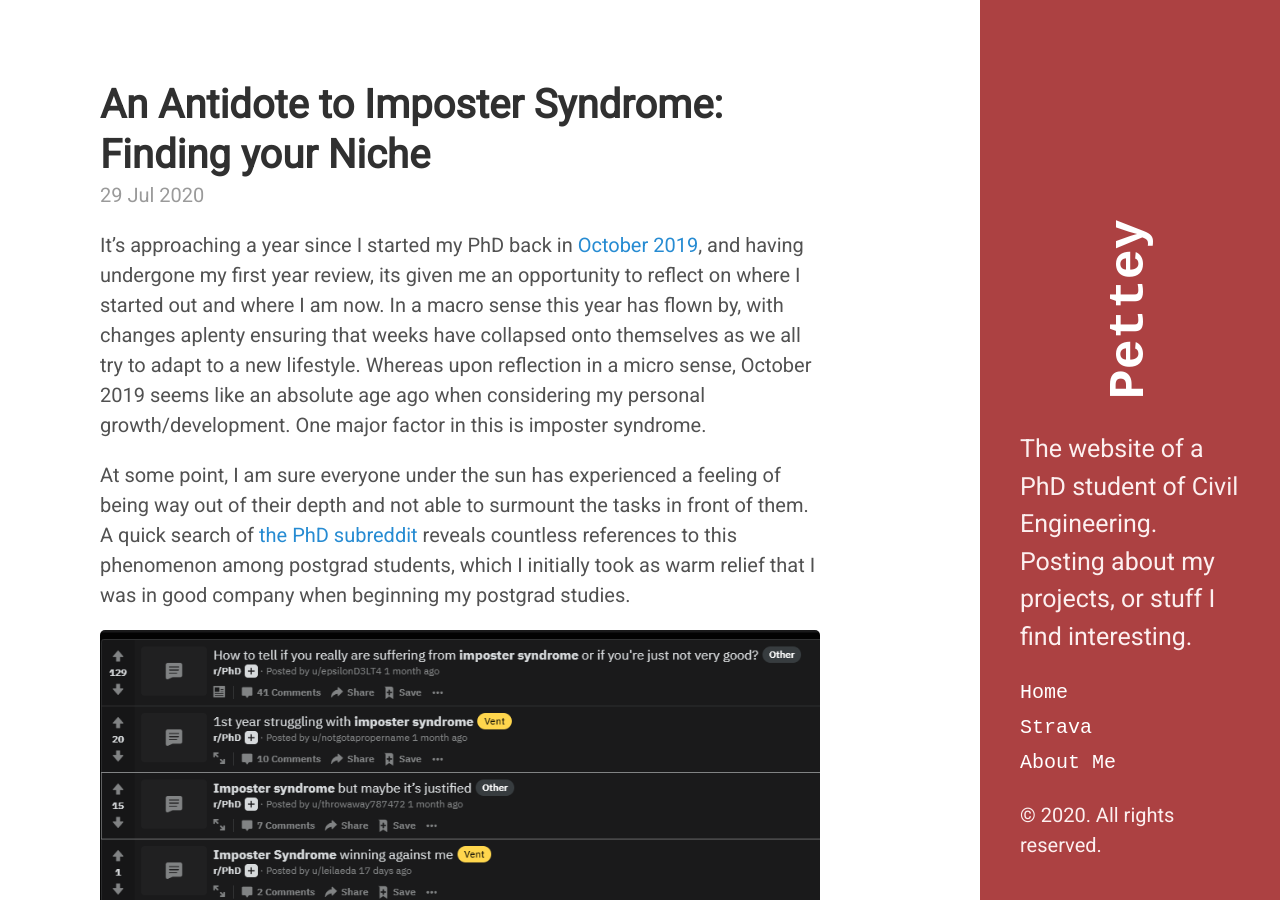
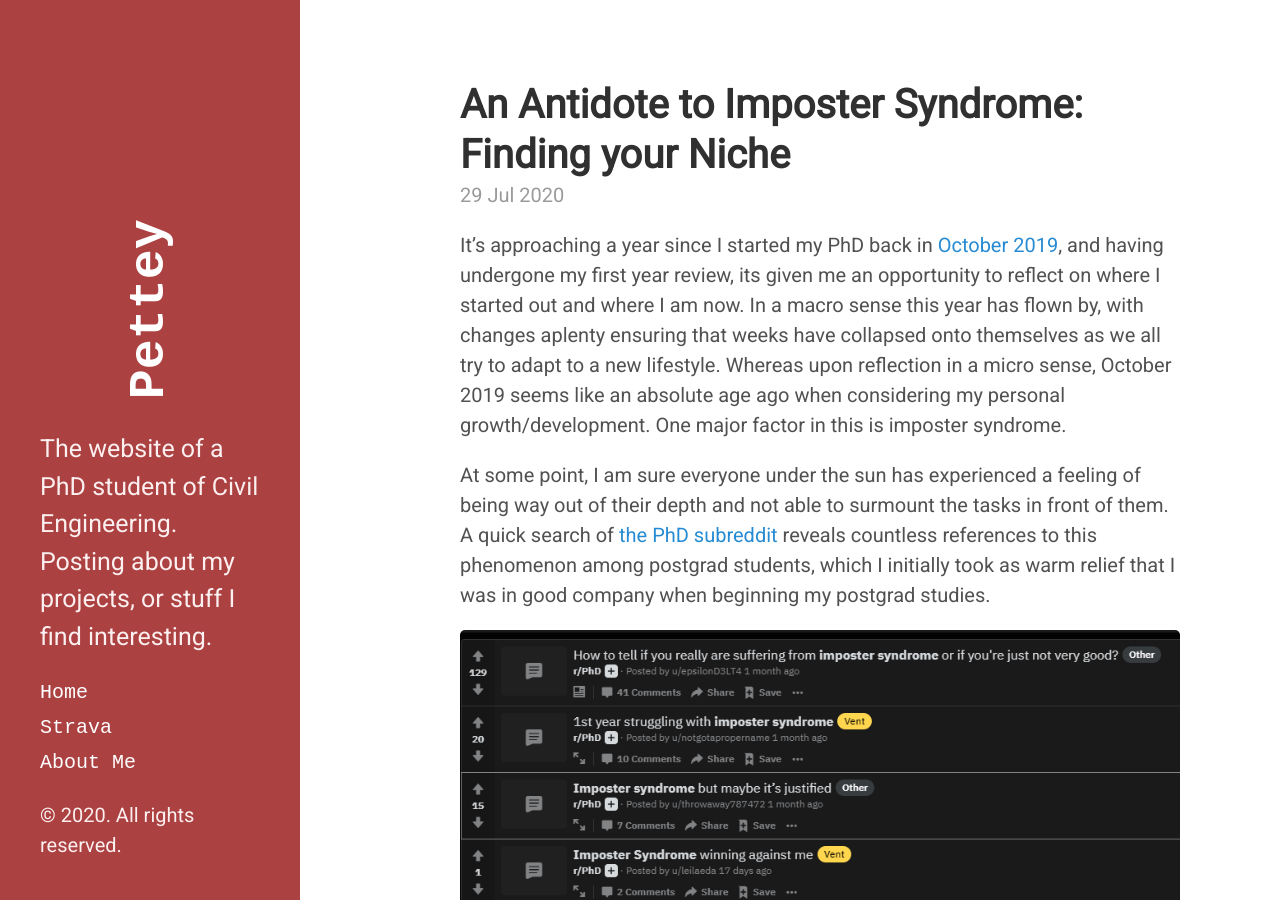
Before and after one commit to Gustafferson/gustafferson.github.io, a Jekyll site: the page built from index.html, in a window 1280 px wide and 900 px high. Built offline with Jekyll 4.4.1, drawn with Linux system fonts in a browser that asks for light colours; the list of posts is cut into pages by our own code.

```diff
--- a/_config.yml
+++ b/_config.yml
@@ -22,9 +22,13 @@ title: Pettey
 email: angus.pettey@nottingham.ac.uk
 description: >- # this means to ignore newlines until "baseurl:"
   The website of a PhD student of Civil Engineering. Posting about my projects, or stuff I find interesting.
-baseurl: "/" # the subpath of your site, e.g. /blog
-url: "https://pettey.co.uk" # the base hostname & protocol for your site, e.g. http://example.com
+url: https://pettey.co.uk # the base hostname & protocol for your site, e.g. http://example.com
+baseurl: / # the subpath of your site, e.g. /blog
 github_username:  gustafferson
+
+# Permalinks
+permalink:        pretty
+relative_permalinks: true
 
 # Build settings
 remote_theme: fongandrew/hydeout
--- a/_layouts/default.html
+++ b/_layouts/default.html
@@ -3,7 +3,7 @@
 
   {% include head.html %}
 
-  <body class="layout-reverse">
+  <body>
 
     {% include sidebar.html %}
 
```
Also changed, not shown: _layouts/page.html (line endings or trailing spaces), _layouts/post.html (line endings or trailing spaces).
